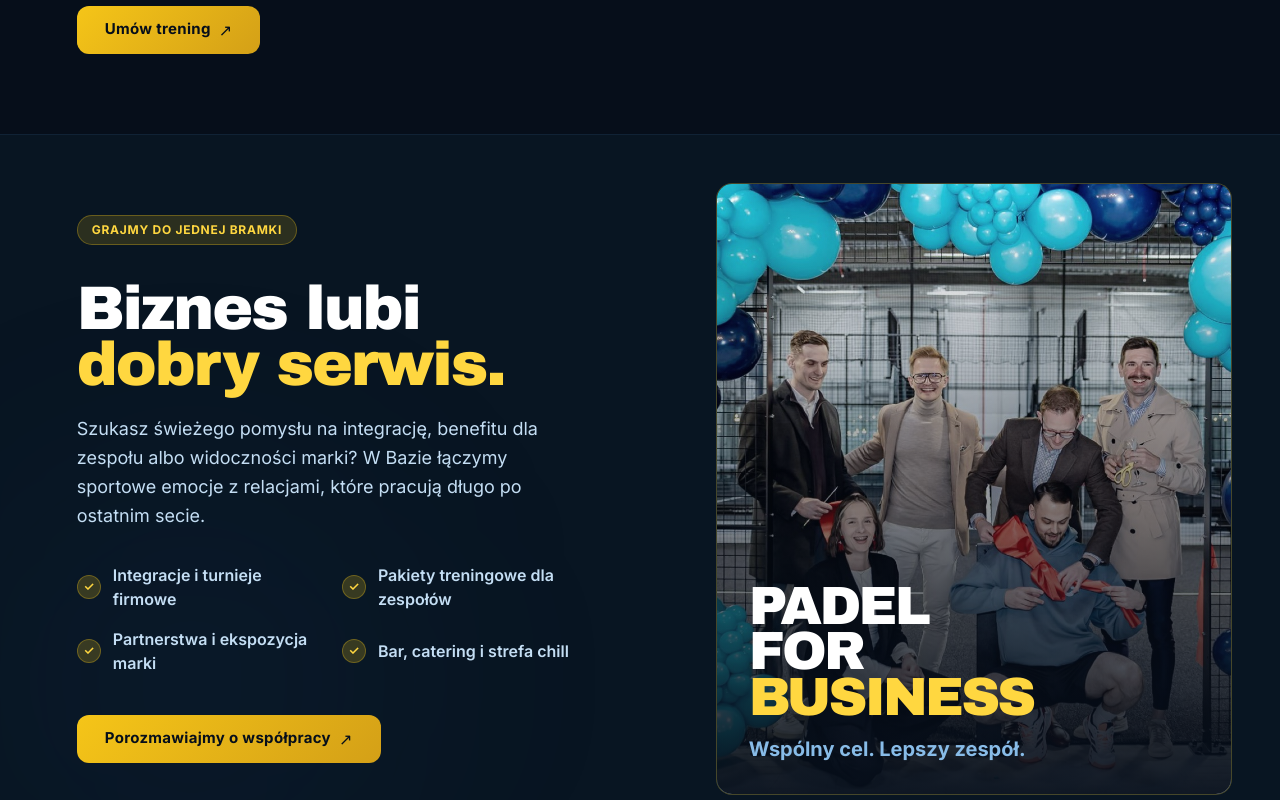
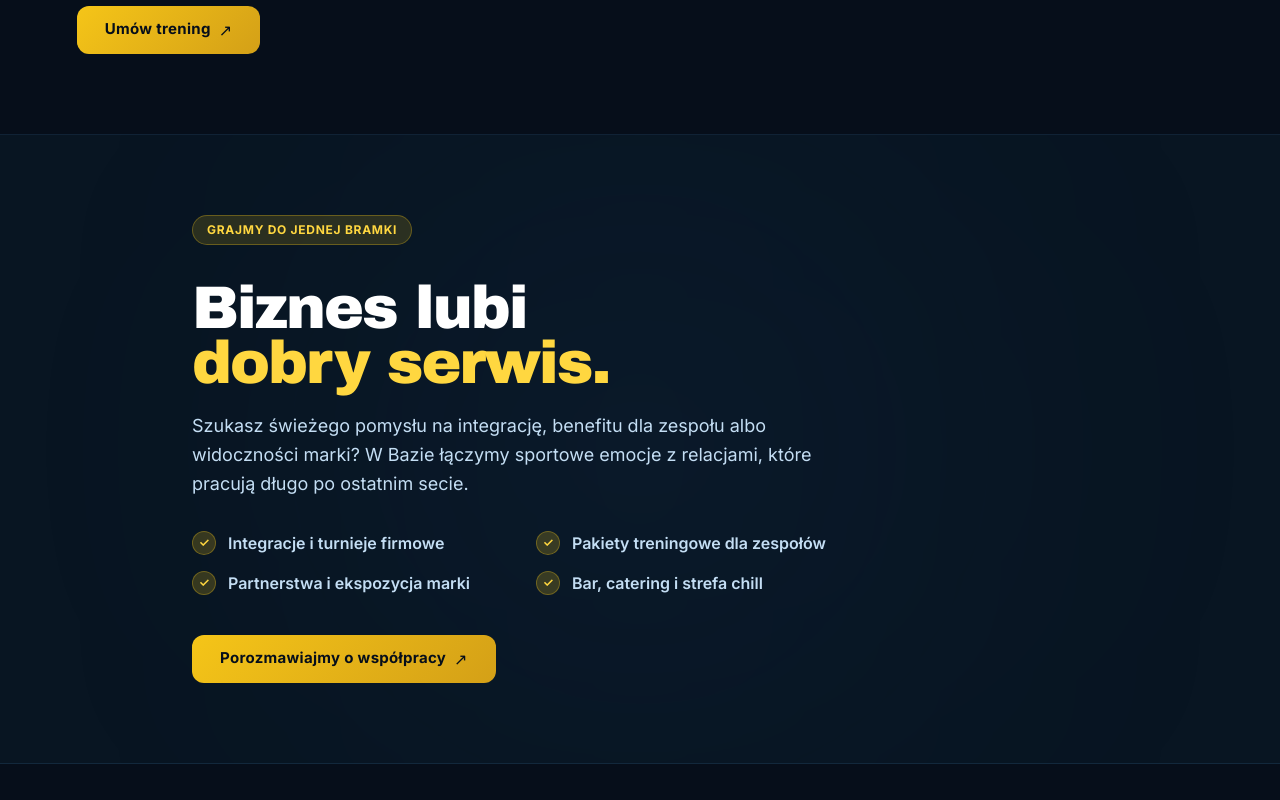
Before and after one commit to Fakelatency/Baza-Landing, a Next.js app: page / in a window 1280 px wide. Shown: the part 4020-4820 px from the top of the page. Built offline with nearby package versions, Linux system fonts and the light colour scheme.

Commit message:
chore: remove Padel for Business image card from Business section

```diff
--- a/src/components/Business.tsx
+++ b/src/components/Business.tsx
@@ -1,22 +1,20 @@
-import Image from "next/image";
-
 export default function Business() {
   return (
-    <section className="bg-navy-900/60 text-white flex flex-col lg:flex-row border-b border-navy-300/15 relative overflow-hidden" id="partnerzy">
+    <section className="bg-navy-900/60 text-white py-20 px-6 md:px-[6vw] border-b border-navy-300/15 relative overflow-hidden" id="partnerzy">
       {/* Background glow */}
-      <div className="absolute top-1/2 left-0 w-96 h-96 bg-navy-500/10 rounded-full blur-[120px] pointer-events-none"></div>
+      <div className="absolute top-1/2 left-1/2 -translate-x-1/2 -translate-y-1/2 w-[600px] h-[600px] bg-navy-500/10 rounded-full blur-[140px] pointer-events-none"></div>
 
-      <div className="flex-1 px-6 py-20 md:px-[6vw] flex flex-col justify-center relative z-10">
+      <div className="max-w-4xl mx-auto relative z-10">
         <span className="badge badge-gold mb-4 w-fit">GRAJMY DO JEDNEJ BRAMKI</span>
-        <h2 className="font-archivo text-4xl md:text-[clamp(44px,4.8vw,68px)] leading-[0.92] my-5 tracking-tighter text-white">
+        <h2 className="font-archivo text-4xl md:text-6xl leading-[0.92] my-5 tracking-tighter text-white">
           Biznes lubi<br />
           <em className="text-gold-400 not-italic">dobry serwis.</em>
         </h2>
-        <p className="max-w-xl text-base md:text-lg leading-relaxed mb-8 text-navy-100">
+        <p className="max-w-2xl text-base md:text-lg leading-relaxed mb-8 text-navy-100">
           Szukasz świeżego pomysłu na integrację, benefitu dla zespołu albo widoczności marki? W Bazie łączymy sportowe emocje z relacjami, które pracują długo po ostatnim secie.
         </p>
 
-        <ul className="grid sm:grid-cols-2 gap-4 mb-10 font-semibold text-sm md:text-base text-navy-100">
+        <ul className="grid sm:grid-cols-2 gap-4 mb-10 font-semibold text-sm md:text-base text-navy-100 max-w-2xl">
           <li className="flex items-center gap-3">
             <span className="w-6 h-6 flex items-center justify-center bg-gold-500/20 text-gold-400 rounded-full shrink-0 border border-gold-500/30 text-xs font-bold">✓</span>
             Integracje i turnieje firmowe
@@ -46,25 +44,6 @@ export default function Business() {
           </a>
         </div>
       </div>
-
-      <div className="flex-1 relative min-h-[460px] lg:min-h-full overflow-hidden m-6 lg:m-12 rounded-2xl glass-card-gold group">
-        <Image
-          src="/images/baza-otwarcie-ludzie.jpg"
-          alt="Goście wydarzenia firmowego w Baza Padel Club"
-          fill
-          className="object-cover saturate-[0.8] group-hover:scale-105 transition-transform duration-700"
-        />
-        <div className="absolute inset-0 bg-gradient-to-t from-navy-950/95 via-navy-950/40 to-transparent"></div>
-
-        <div className="absolute left-8 bottom-8 text-white z-10">
-          <span className="block font-archivo text-[clamp(38px,4.2vw,60px)] leading-[0.85] tracking-tighter mb-4 text-white">
-            PADEL<br />FOR<br /><span className="text-gold-400 font-archivo">BUSINESS</span>
-          </span>
-          <p className="text-lg md:text-xl font-bold leading-tight text-navy-200">
-            Wspólny cel. Lepszy zespół.
-          </p>
-        </div>
-      </div>
     </section>
   );
 }
```
